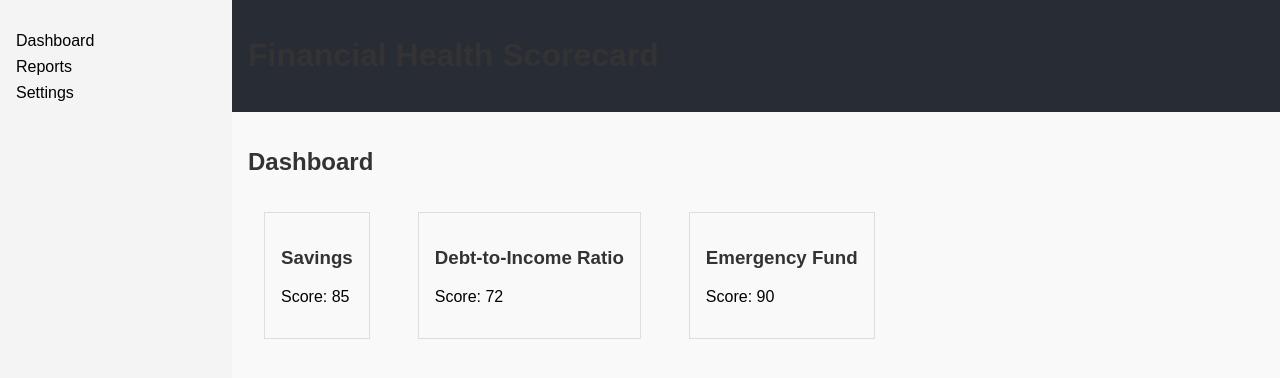
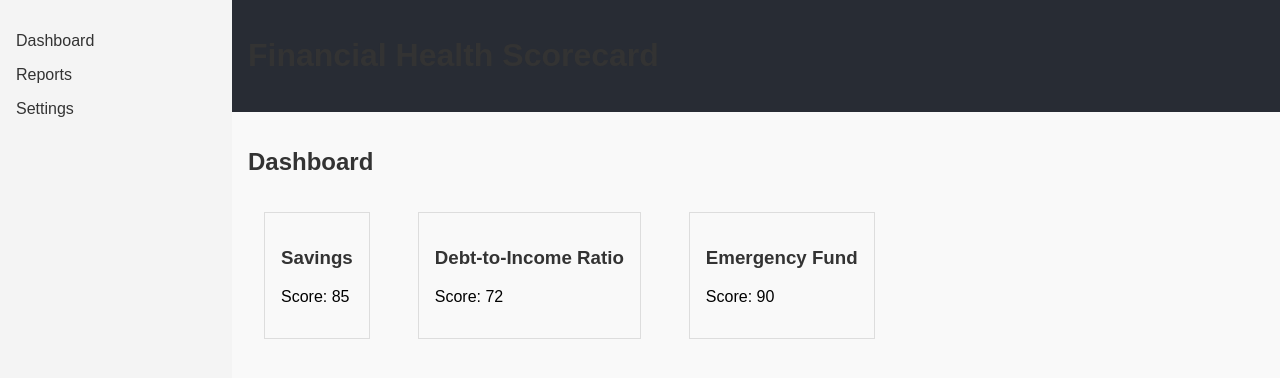
Before and after one commit to Mapacherama/Financial-Health-Scorecard-dashboard-fe, a React (Vite) app in the folder financial-health-scorecard-dashboard-fe/: page / in a window 1280 px wide. Shown: the top 378 px of the page. Built offline with nearby package versions, Linux system fonts and the light colour scheme.

Commit message:
Routing is up and running

```diff
--- a/financial-health-scorecard-dashboard-fe/src/components/Sidebar.jsx
+++ b/financial-health-scorecard-dashboard-fe/src/components/Sidebar.jsx
@@ -1,12 +1,25 @@
 import React from "react";
+import { Link } from "react-router-dom";
 
 const Sidebar = () => {
   return (
     <aside style={{ width: "200px", background: "#f4f4f4", padding: "1rem" }}>
-      <ul>
-        <li>Dashboard</li>
-        <li>Reports</li>
-        <li>Settings</li>
+      <ul style={{ listStyleType: "none", padding: 0 }}>
+        <li style={{ marginBottom: "1rem" }}>
+          <Link to="/" style={{ textDecoration: "none", color: "#333" }}>
+            Dashboard
+          </Link>
+        </li>
+        <li style={{ marginBottom: "1rem" }}>
+          <Link to="/reports" style={{ textDecoration: "none", color: "#333" }}>
+            Reports
+          </Link>
+        </li>
+        <li style={{ marginBottom: "1rem" }}>
+          <Link to="/settings" style={{ textDecoration: "none", color: "#333" }}>
+            Settings
+          </Link>
+        </li>
       </ul>
     </aside>
   );
--- a/financial-health-scorecard-dashboard-fe/src/main.tsx
+++ b/financial-health-scorecard-dashboard-fe/src/main.tsx
@@ -1,9 +1,9 @@
 import React from "react";
-import ReactDOM from "react-dom";
+import ReactDOM from "react-dom/client";
 import App from "./App";
 import "./styles/index.css";
 
-ReactDOM.createRoot(document.getElementById("root")).render(
+ReactDOM.createRoot(document.getElementById("root")!).render(
   <React.StrictMode>
     <App />
   </React.StrictMode>
```
